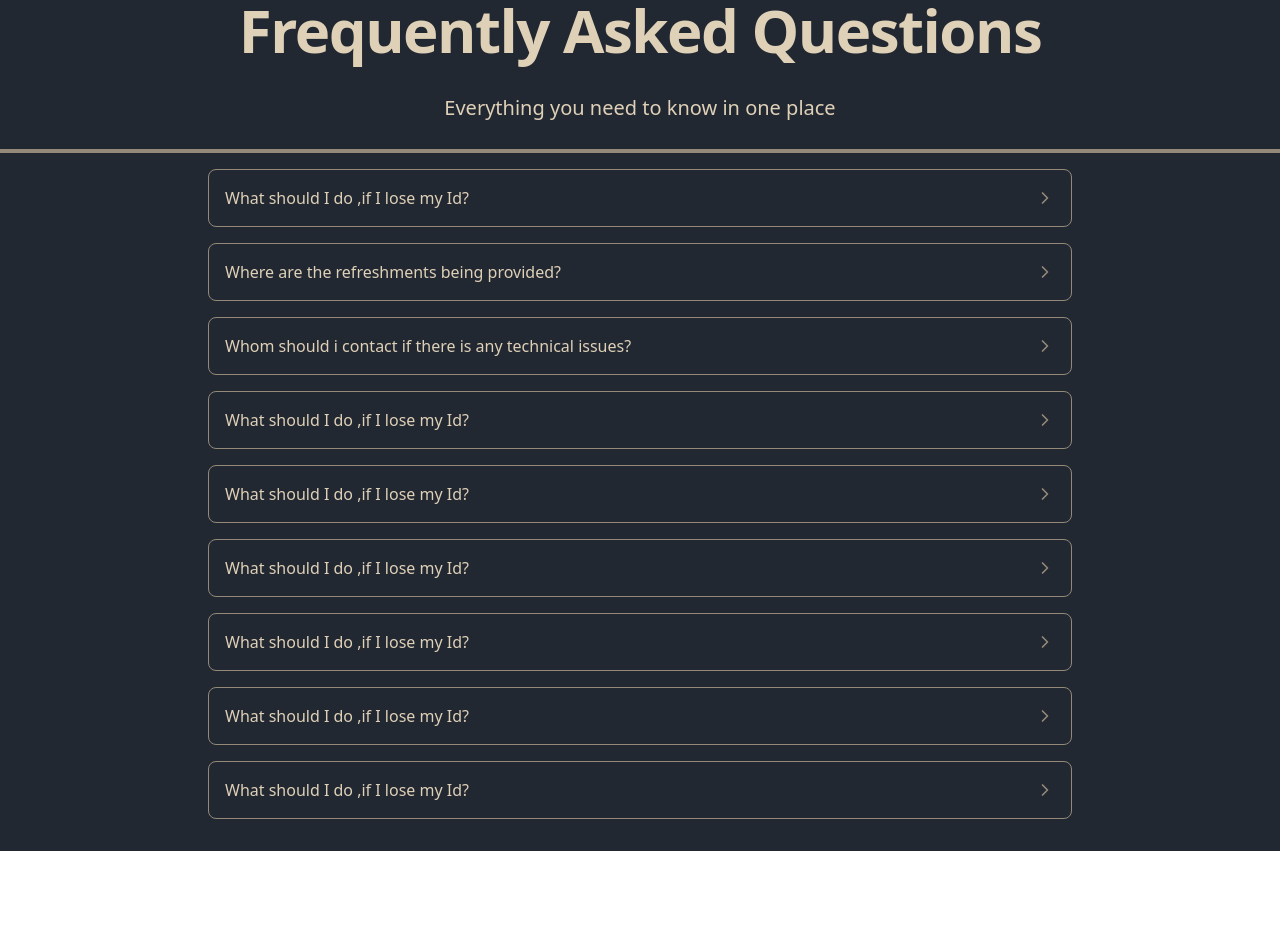
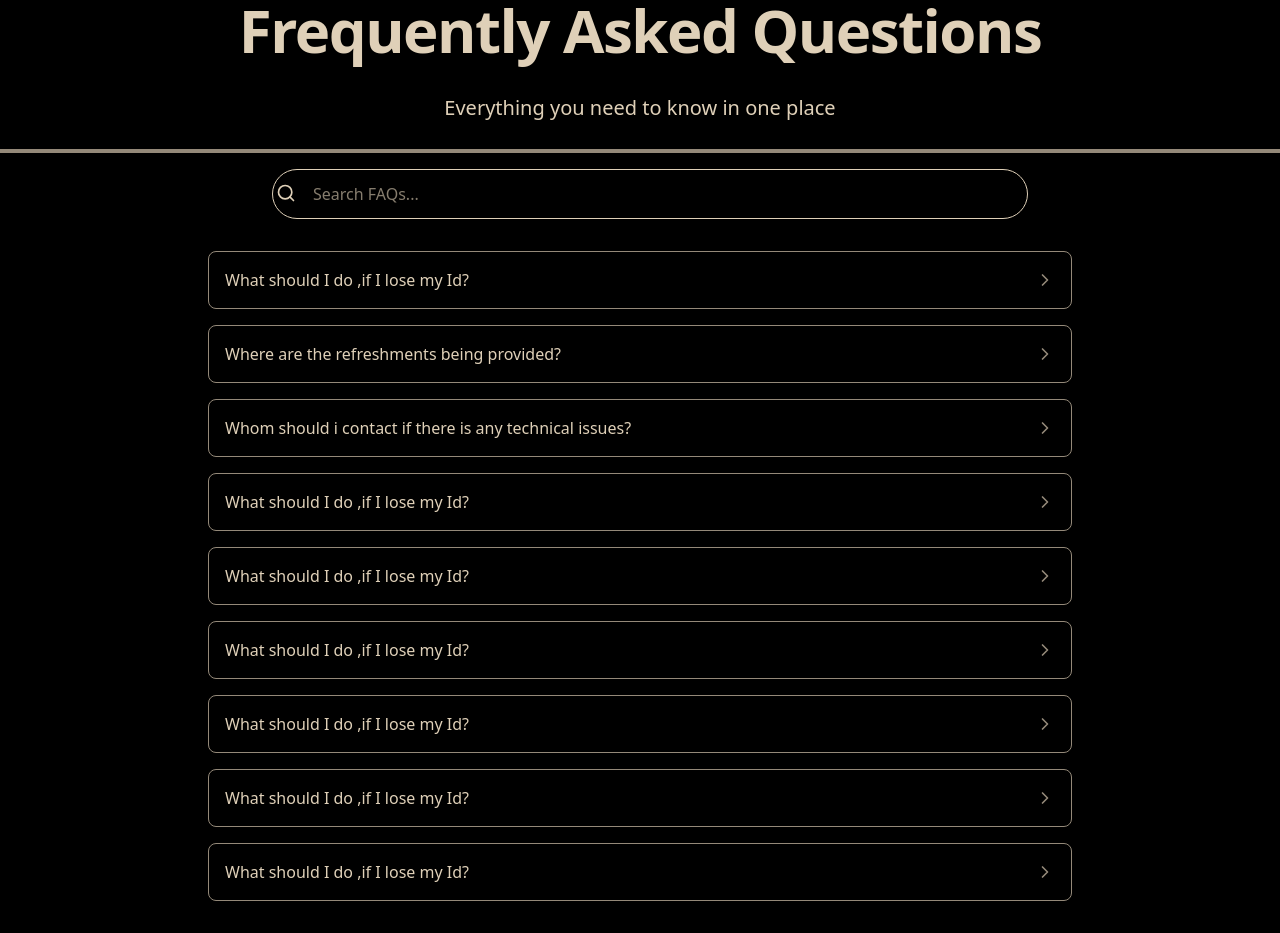
Before and after one commit to anupnayak25/semaphore-support, a React (Vite) app in the folder semaphore-support/: page /FAQ in a window 1280 px wide. Before the commit the page ends 851 px from the top, so only its background shows below. Built offline with nearby package versions, Linux system fonts and the light colour scheme.

Commit message:
add search functionality in faq

```diff
--- a/semaphore-support/src/index.css
+++ b/semaphore-support/src/index.css
@@ -1,6 +1,6 @@
 @import "tailwindcss";
 @theme {
-  --color-dominant: #222831;
+  --color-dominant: #000000;
   --color-highlight: #948979;
   --color-accent: #DFD0B8;
 }
--- a/semaphore-support/src/pages/Faqs.jsx
+++ b/semaphore-support/src/pages/Faqs.jsx
@@ -1,10 +1,26 @@
 import FaqCard from "../components/FAQ/FaqCard";
 import Heading from "../components/Heading/Heading";
-import { useContext } from "react";
+import { useContext, useState, useMemo } from "react";
 import { SemaphoreContext } from "../context/SemaphoreContext";
+import { Search, X } from "lucide-react";
+
 const Faq = () => {
+  const { titles, faqData } = useContext(SemaphoreContext);
+  const [searchQuery, setSearchQuery] = useState("");
 
-  const { titles ,faqData} = useContext(SemaphoreContext);
+  // Filter FAQs based on search query
+  const filteredFaqs = useMemo(() => {
+    if (!searchQuery.trim()) return faqData;
+
+    return faqData.filter((faq) =>
+      faq.question.toLowerCase().includes(searchQuery.toLowerCase()) ||
+      faq.answer.toLowerCase().includes(searchQuery.toLowerCase())
+    );
+  }, [faqData, searchQuery]);
+
+  const handleClearSearch = () => {
+    setSearchQuery("");
+  };
 
   return (
     <div className="w-full bg-dominant min-h-screen">
@@ -12,11 +28,75 @@ const Faq = () => {
         heading={titles.pages.faqPage.heading}
         subheading={titles.pages.faqPage.subHeading}
       />
+
       <div className="max-w-4xl mx-auto p-4 w-full">
+        {/* Search Bar */}
+        <div className="mb-8 relative ">
+          <div className="relative m-auto w-full flex justify-center">
+            <Search className="relative left-6  top-6 transform -translate-y-1/2 text-accent w-5 h-5 " />
+            <input
+              type="text"
+              placeholder="Search FAQs..."
+              value={searchQuery}
+              onChange={(e) => setSearchQuery(e.target.value)}
+              className="w-7/8 pl-10 pr-10 py-3
+                         bg-transparent border border-accent
+                         rounded-4xl text-accent placeholder-accent/60
+                         focus:outline-none focus:ring-2 focus:ring-accent/50
+                         focus:border-accent/40
+                         transition-all duration-200 "
+            />
+            {searchQuery && (
+              <button
+                onClick={handleClearSearch}
+                className="absolute right-3 top-1/2 transform -translate-y-1/2
+                           text-accent/60 hover:text-accent
+                           transition-colors duration-200"
+                aria-label="Clear search"
+              >
+                <X className="w-5 h-5" />
+              </button>
+            )}
+          </div>
+        </div>
 
-        {faqData.map((faq, index) => (
+        {/* Search Results Info */}
+        {searchQuery && (
+          <div className="mb-4 text-accent/80">
+            {filteredFaqs.length === 0 ? (
+              <p>No FAQs found for "{searchQuery}"</p>
+            ) : (
+              <p>
+                {filteredFaqs.length} FAQ{filteredFaqs.length !== 1 ? 's' : ''} found
+                {filteredFaqs.length !== faqData.length && ` for "${searchQuery}"`}
+              </p>
+            )}
+          </div>
+        )}
+
+        {/* FAQ Cards */}
+        {filteredFaqs.length === 0 && searchQuery ? (
+          <div className="text-center py-12">
+            <div className="text-accent/60 mb-4">
+              <Search className="w-12 h-12 mx-auto mb-4" />
+              <h3 className="text-lg font-medium">No results found</h3>
+              <p className="text-sm">Try searching with different keywords</p>
+            </div>
+            <button
+              onClick={handleClearSearch}
+              className="mt-4 px-4 py-2 bg-accent text-dominant rounded-lg
+                         hover:bg-accent/90 transition-colors duration-200"
+            >
+              Clear Search
+            </button>
+          </div>
+        ) : (
+          <div className="space-y-4">
+            {filteredFaqs.map((faq, index) => (
               <FaqCard key={index} question={faq.question} answer={faq.answer} />
             ))}
+          </div>
+        )}
       </div>
     </div>
   );
```
Lines whose indentation alone changed are shown as unchanged.
